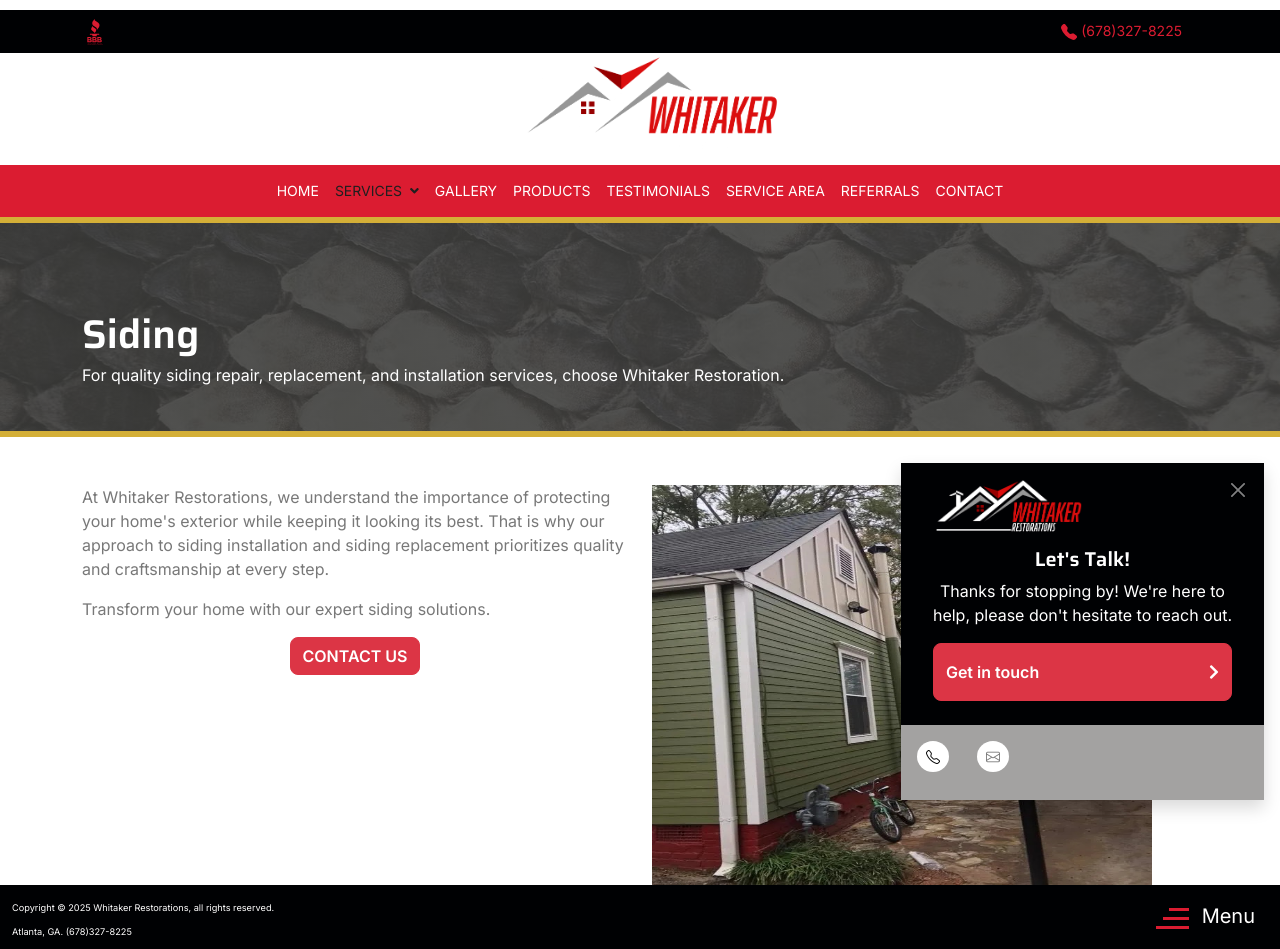
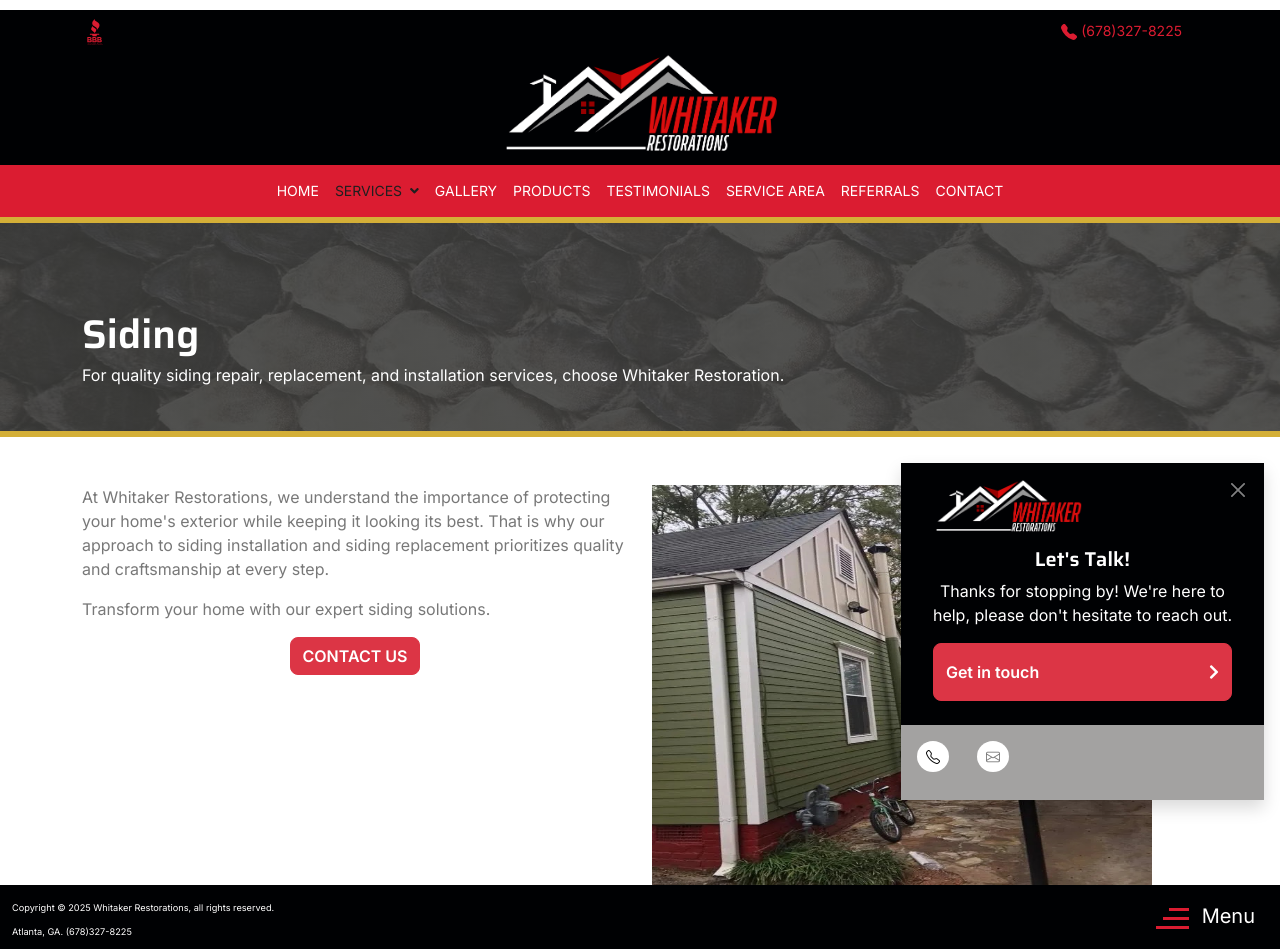
Before and after one commit to whitakerrestorations/whitakerrestorations.github.io, a plain HTML site: page siding/index.html in a window 1280 px wide. Drawn offline with nearby package versions, Linux system fonts and the light colour scheme.

Commit message:
Update index.html

```diff
--- a/siding/index.html
+++ b/siding/index.html
@@ -60,7 +60,7 @@
         <!-- Topbar End -->
 
         <!-- Logo Start -->
-        <div id="logoBar" class="container-fluid logo-bar text-center mx-auto">
+        <div id="logoBar" class="container-fluid logo-bar text-center mx-auto bg-dark">
 			<div class="row">
 				<div class="col-2"></div>
 				<div class="col-8">
```
